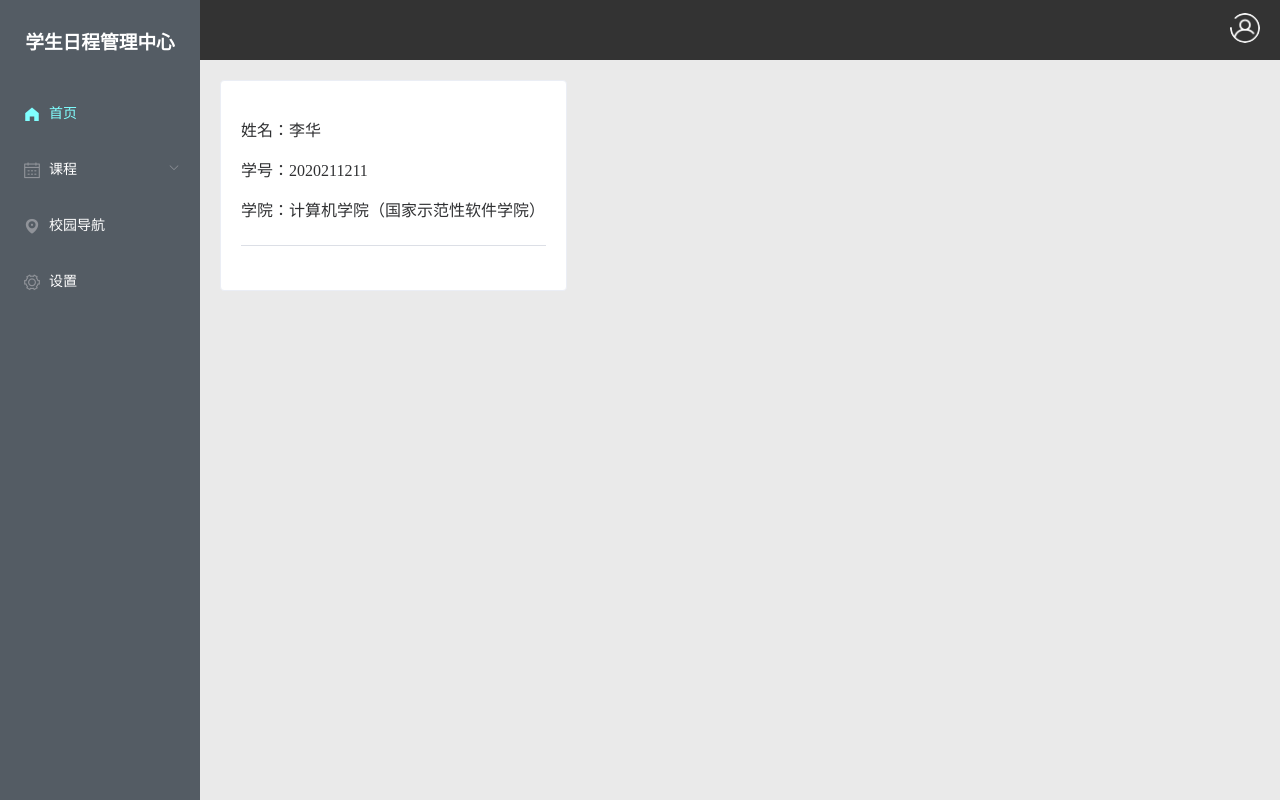
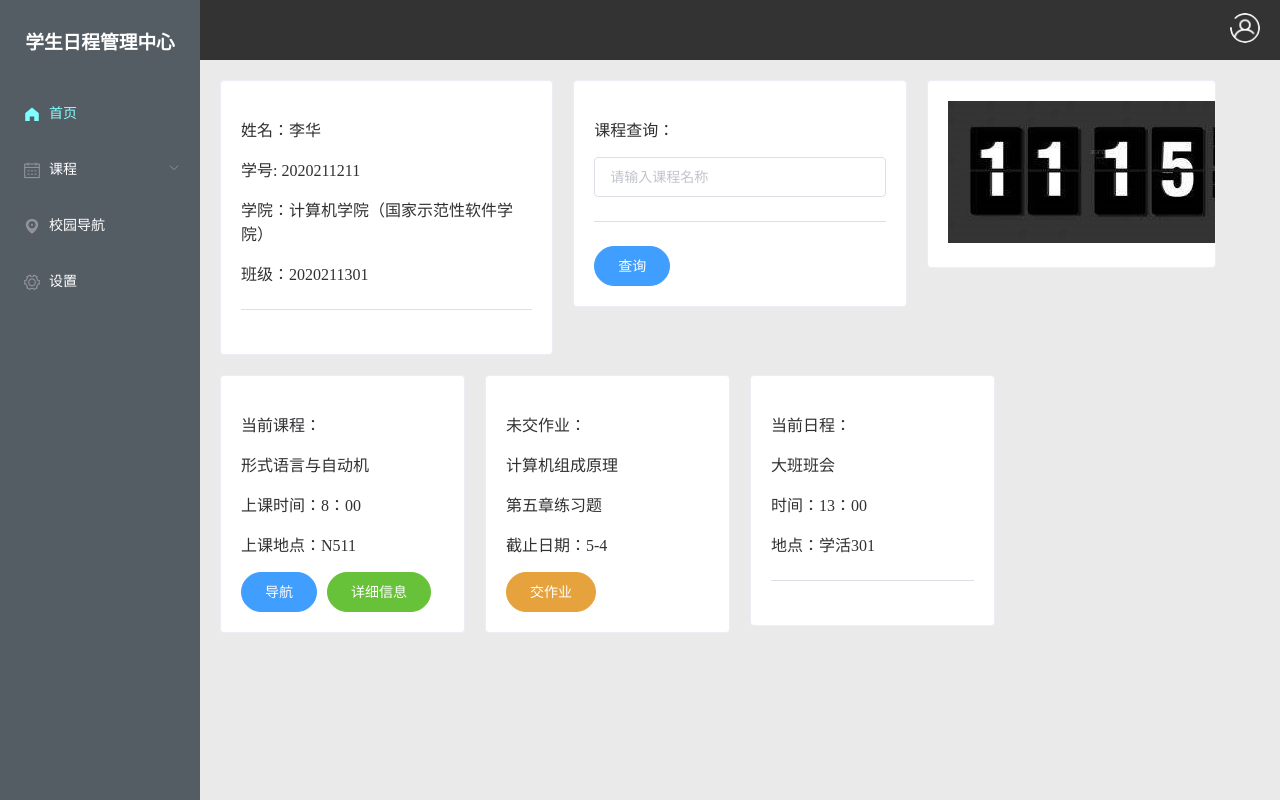
Before and after one commit to Mixecsion/StudentDailySystem, a Vue app: page / in a window 1280 px wide. Built offline with nearby package versions, Linux system fonts and the light colour scheme.

Commit message:
首页版面

```diff
--- a/src/components/commonHeader.vue
+++ b/src/components/commonHeader.vue
@@ -39,5 +39,4 @@ header{
     }
 
 }
-
 </style>
--- a/views/Classtable.vue
+++ b/views/Classtable.vue
@@ -69,12 +69,12 @@ export default{
                 ],
                 courses: [
                     ['', '', '', '', '', '', '', ''],
-                    ['生物', '物理', '化学', '政治', '历史', '英语', '', '语文'],
-                    ['语文', '数学', '英语', '历史', '', '化学', '物理', '生物'],
-                    ['生物', '', '化学', '政治', '历史', '英语', '数学', '语文'],
-                    ['语文', '数学', '英语', '历史', '政治', '', '物理', '生物'],
-                    ['生物', '物理', '化学', '', '历史', '英语', '数学', '语文'],
-                    ['语文', '数学', '英语', '', '', '', '', ''],
+                    ['形式语言与自动机', '形式语言与自动机', '毛泽东思想和中国特色社会主义理论体系概论', '毛泽东思想和中国特色社会主义理论体系概论', '', '计算机组成原理', '计算机组成原理', '计算机组成原理'],
+                    ['', '', '计算机网络', '计算机网络', '', '面向对象程序设计实践', '面向对象程序设计实践', '面向对象程序设计实践'],
+                    ['数据结构课程设计', '数据结构课程设计', '毛泽东思想和中国特色社会主义理论体系概论', '毛泽东思想和中国特色社会主义理论体系概论', '', '', '', ''],
+                    ['', '', '计算机网络', '计算机网络', '', '体育基础（下）', '体育基础（下）', ''],
+                    ['', '', '形势与政策', '形势与政策', '', '', '', ''],
+                    ['', '', '', '', '', '', '', ''],
                 ]
             }
         }
@@ -98,7 +98,7 @@ export default{
             return identifier === 'week' && (num === 0 || num === 7) ? '日' : character[num];
         },
             open() {
-                this.$alert("课程数据balabala"+"\n"+"balabala", '课程名称', {});
+                this.$alert('任课教师：左兴权</br>上课时间：8：00</br>课程材料：形式语言与自动机课本</br>考试时间：2022-6-1</br>作业：第五章习题',"形式语言与自动机",{dangerouslyUseHTMLString:true}, "形式语言与自动机");
             }
     }
 }
--- a/views/Home.vue
+++ b/views/Home.vue
@@ -8,13 +8,66 @@
                 <common-header></common-header>
             </el-header>
             <el-main>
-                <el-row span="8" style="margin-top:20px">
+                <el-row span="8" style="margin-top:20px" :gutter="20">
                     <el-col :span="8">
                         <el-card shadow="hover">
                         <div class="userinfo">
                             <p class="name">姓名：<span>李华</span></p>
-                            <p class="number">学号：2020211211</p>
+                            <p class="number">学号: 2020211211</p>
                             <p class="college">学院：计算机学院（国家示范性软件学院）</p>
+                            <p class="college">班级：2020211301</p>
+                            <el-divider></el-divider>
+                        </div>
+                        </el-card>
+                    </el-col>
+                    <el-col :span="8">
+                        <el-card shadow="hover">
+                        <div class="userinfo">
+                            <p>课程查询：</p>
+                            <el-input v-model="input" placeholder="请输入课程名称"></el-input>
+                            <el-divider></el-divider>
+                            <el-button type="primary" round>查询</el-button>
+                        </div>
+                        </el-card>
+                    </el-col>
+                    <el-col :span="7">
+                        <el-card shadow="hover">
+                        <div class="userinfo">
+                            <img class="time" :src="timeImg">
+                        </div>
+                        </el-card>
+                    </el-col>
+                </el-row>
+                <el-row span="8" style="margin-top:20px" :gutter="20">
+                    <el-col :span="6">
+                        <el-card shadow="hover">
+                        <div class="userinfo">
+                            <p>当前课程：</p>
+                            <p>形式语言与自动机</p>
+                            <p>上课时间：8：00</p>
+                            <p>上课地点：N511</p>
+                            <el-row><el-button type="primary" round>导航</el-button><el-button type="success" round>详细信息</el-button></el-row>
+                        </div>
+                        </el-card>
+                    </el-col>
+                    <el-col :span="6">
+                        <el-card shadow="hover">
+                        <div class="userinfo">
+                            <p>未交作业：</p>
+                            <p>计算机组成原理</p>
+                            <p>第五章练习题</p>
+                            <p>截止日期：5-4</p>
+                            <el-button type="warning" round>交作业</el-button>
+                        </div>
+                        </el-card>
+                    </el-col>
+                    <el-col :span="6">
+                        <el-card shadow="hover">
+                        <div class="userinfo">
+                            <p>当前日程：</p>
+                            <p>大班班会</p>
+                            <p>时间：13：00</p>
+                            <p>地点：学活301</p>
                             <el-divider></el-divider>
                         </div>
                         </el-card>
@@ -35,7 +88,11 @@ export default{
         CommonHeader
     },
     data(){
-        return{msg:"home here"}
+        return{
+            msg:"home here",
+            timeImg: require('../src/assets/time.png')
+        }
+
     }
 }
 </script>
--- a/views/Navigation.vue
+++ b/views/Navigation.vue
@@ -10,7 +10,13 @@
             </el-header>
             <el-main>
                 <body>
-                    <div id='container'></div>
+                    <el-row type="flex" class="row-bg">
+                        <div id="searchPart" style="z-index:3">
+                            <el-col :span="18"><el-input v-model="input" placeholder="请输入地点"></el-input></el-col>
+                            <el-col :span="6"><el-button icon="el-icon-search" circle></el-button></el-col>
+                        </div>
+                    </el-row>
+                    <div id='container' style="z-index:1"></div>
                 </body>
             </el-main>
         </el-container>
@@ -36,7 +42,8 @@ export default{
         }
     },
     mounted(){
-        this.initMap(this.center, this.zoom)
+        this.initMap(this.center, this.zoom);
+        this.search = new window.TMap.service.Search({ pageSize: 10 });
     },
     methods:{
         initMap(center, zoom) {
@@ -440,4 +447,5 @@ export default{
         right: 0px;
         z-index: -1;
 }
+
 </style>
--- a/views/Workline.vue
+++ b/views/Workline.vue
@@ -14,37 +14,40 @@
                 </div>
                 <div class="block">
                     <el-timeline>
-                        <el-timeline-item timestamp="2018/4/12" placement="top">
+                        <el-timeline-item timestamp="2022/5/10    13:00" placement="top">
                         <el-card>
-                            <h4>更新 Github 模板</h4>
-                            <p>王小虎 提交于 2018/4/12 20:46</p>
+                            <h4>大班班会</h4>
+                            <p>地点：学活301</p>
                         </el-card>
                         </el-timeline-item>
-                        <el-timeline-item timestamp="2018/4/3" placement="top">
+                        <el-timeline-item timestamp="2022/5/10    16:00" placement="top">
                         <el-card>
-                            <h4>更新 Github 模板</h4>
-                            <p>王小虎 提交于 2018/4/3 20:46</p>
+                            <h4>计算机网络作业：第五章习题</h4>
+                            <p>爱课堂</p>
+                            <div><el-button type="primary" round>交作业</el-button></div>
                         </el-card>
                         </el-timeline-item>
-                        <el-timeline-item timestamp="2018/4/2" placement="top">
+                        <el-timeline-item timestamp="2022/5/10    23:59" placement="top">
+                        <el-card>
+                            <h4>java练习：第三章 5题</h4>
+                            <p>hustoj</p>
+                            <div><el-button type="primary" round>交作业</el-button></div>
+                        </el-card>
+                        </el-timeline-item>
+                        <el-timeline-item timestamp="2022/7/2    23:59" placement="top">
+                        <el-card>
+                            <h4>计算机网络作业</h4>
+                            <p>爱课堂</p>
+                            <div><el-button type="primary" round>交作业</el-button></div>
+                        </el-card>
+                        </el-timeline-item>
+                        <el-timeline-item timestamp="2022/4/2    13:00" placement="top">
                         <el-card>
                             <h4>更新 Github 模板</h4>
                             <p>王小虎 提交于 2018/4/2 20:46</p>
                         </el-card>
                         </el-timeline-item>
-                        <el-timeline-item timestamp="2018/4/2" placement="top">
-                        <el-card>
-                            <h4>更新 Github 模板</h4>
-                            <p>王小虎 提交于 2018/4/2 20:46</p>
-                        </el-card>
-                        </el-timeline-item>
-                        <el-timeline-item timestamp="2018/4/2" placement="top">
-                        <el-card>
-                            <h4>更新 Github 模板</h4>
-                            <p>王小虎 提交于 2018/4/2 20:46</p>
-                        </el-card>
-                        </el-timeline-item>
-                        <el-timeline-item timestamp="2018/4/2" placement="top">
+                        <el-timeline-item timestamp="2022/4/2    13:00" placement="top">
                         <el-card>
                             <h4>更新 Github 模板</h4>
                             <p>王小虎 提交于 2018/4/2 20:46</p>
```
Also changed, not shown: src/assets/time.png (added).
